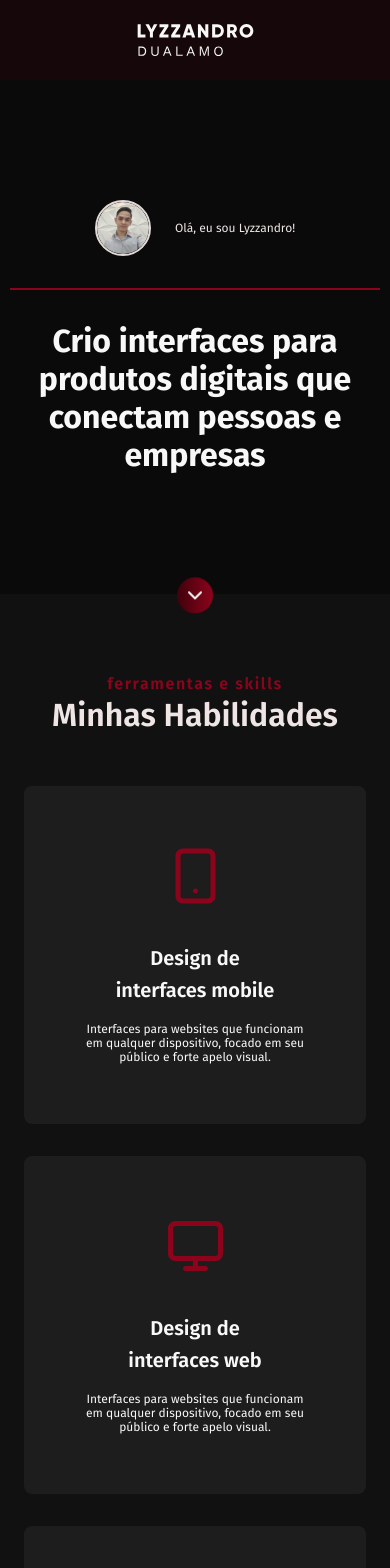
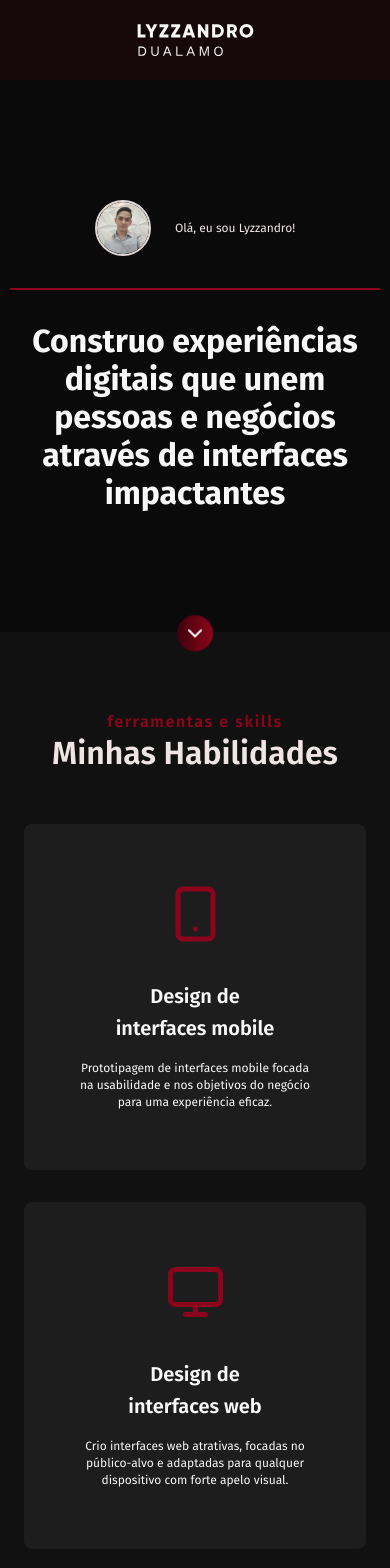
Before and after one commit to lyzzandro/lyzzandro_website, a React (Create React App) app: page / in a window 390 px wide. Shown: the top 1568 px of the page. Built offline with nearby package versions, Linux system fonts and the light colour scheme.

Commit message:
adjusting responsivity

```diff
--- a/src/App.js
+++ b/src/App.js
@@ -2,6 +2,7 @@ import './App.css';
 import Menu from './components/Menu';
 import Apresentation from './components/Apresentation';
 import Habilites from './components/Habilities';
+import Logos from './components/Logos';
 import Projects from './components/Projects';
 import Galery from './components/Galery';
 import Contact from './components/Contact';
@@ -13,6 +14,7 @@ function App() {
             <Menu />
             <Apresentation />
             <Habilites />
+            <Logos />
             <Projects />
             <Galery />
             <Contact />
--- a/src/components/Apresentation/index.js
+++ b/src/components/Apresentation/index.js
@@ -12,8 +12,8 @@ export default function Apresentation() {
                 </div>
                 <img src={line} alt="Linha para separar" />
                 <h1>
-                    Crio interfaces para produtos digitais que conectam pessoas
-                    e empresas
+                    Construo experiências digitais que unem pessoas e negócios
+                    através de interfaces impactantes
                 </h1>
             </div>
         </div>
--- a/src/components/Habilities/index.js
+++ b/src/components/Habilities/index.js
@@ -3,18 +3,10 @@ import mobile from '../../images/smartphone.svg';
 import desktop from '../../images/monitor.svg';
 import code from '../../images/code.svg';
 import arrow from '../../images/arrow-down.svg';
-import tool1 from '../../images/tool1.svg';
-import tool2 from '../../images/tool2.svg';
-import tool3 from '../../images/tool3.svg';
-import tool4 from '../../images/tool4.svg';
-import tool5 from '../../images/tool5.svg';
-import tool6 from '../../images/tool6.svg';
-import tool7 from '../../images/tool7.svg';
-import tool8 from '../../images/tool8.svg';
 
 export default function Habilites() {
     return (
-        <div className="Container">
+        <div className="Container Container-habilities">
             <div className="Habilities" id="habilities">
                 <img src={arrow} className="Arrow-down" />
                 <div className="Title">
@@ -27,9 +19,9 @@ export default function Habilites() {
                         <div>
                             <h3>Design de interfaces mobile</h3>
                             <p>
-                                Interfaces para websites que funcionam em
-                                qualquer dispositivo, focado em seu público e
-                                forte apelo visual.
+                                Prototipagem de interfaces mobile focada na
+                                usabilidade e nos objetivos do negócio para uma
+                                experiência eficaz.
                             </p>
                         </div>
                     </div>
@@ -38,9 +30,9 @@ export default function Habilites() {
                         <div>
                             <h3>Design de interfaces web</h3>
                             <p>
-                                Interfaces para websites que funcionam em
-                                qualquer dispositivo, focado em seu público e
-                                forte apelo visual.
+                                Crio interfaces web atrativas, focadas no
+                                público-alvo e adaptadas para qualquer
+                                dispositivo com forte apelo visual.
                             </p>
                         </div>
                     </div>
@@ -49,55 +41,10 @@ export default function Habilites() {
                         <div>
                             <h3>Desenvolvimento completo</h3>
                             <p>
-                                Interfaces para websites que funcionam em
-                                qualquer dispositivo, focado em seu público e
-                                forte apelo visual.
+                                Desenvolvimento exclusivo, sem templates, com
+                                foco na qualidade e nos detalhes da interface.
                             </p>
                         </div>
-                    </div>
-                </div>
-                <div className="Logos">
-                    <div class="Logos-slide">
-                        <img src={tool1} />
-                        <img src={tool2} />
-                        <img src={tool3} />
-                        <img src={tool4} />
-                        <img src={tool5} />
-                        <img src={tool6} />
-                        <img src={tool7} />
-                        <img src={tool8} />
-                    </div>
-
-                    <div class="Logos-slide">
-                        <img src={tool1} />
-                        <img src={tool2} />
-                        <img src={tool3} />
-                        <img src={tool4} />
-                        <img src={tool5} />
-                        <img src={tool6} />
-                        <img src={tool7} />
-                        <img src={tool8} />
-                    </div>
-
-                    <div class="Logos-slide">
-                        <img src={tool1} />
-                        <img src={tool2} />
-                        <img src={tool3} />
-                        <img src={tool4} />
-                        <img src={tool5} />
-                        <img src={tool6} />
-                        <img src={tool7} />
-                        <img src={tool8} />
-                    </div>
-                    <div class="Logos-slide">
-                        <img src={tool1} />
-                        <img src={tool2} />
-                        <img src={tool3} />
-                        <img src={tool4} />
-                        <img src={tool5} />
-                        <img src={tool6} />
-                        <img src={tool7} />
-                        <img src={tool8} />
                     </div>
                 </div>
             </div>
--- /dev/null
+++ b/src/components/Logos/index.js
@@ -0,0 +1,60 @@
+import '../../styles/logos.css';
+import tool1 from '../../images/tool1.svg';
+import tool2 from '../../images/tool2.svg';
+import tool3 from '../../images/tool3.svg';
+import tool4 from '../../images/tool4.svg';
+import tool5 from '../../images/tool5.svg';
+import tool6 from '../../images/tool6.svg';
+import tool7 from '../../images/tool7.svg';
+import tool8 from '../../images/tool8.svg';
+
+export default function Habilites() {
+    return (
+        <div className="Container Container-Logo">
+            <div className="Logos">
+                <div class="Logos-slide">
+                    <img src={tool1} />
+                    <img src={tool2} />
+                    <img src={tool3} />
+                    <img src={tool4} />
+                    <img src={tool5} />
+                    <img src={tool6} />
+                    <img src={tool7} />
+                    <img src={tool8} />
+                </div>
+
+                <div class="Logos-slide">
+                    <img src={tool1} />
+                    <img src={tool2} />
+                    <img src={tool3} />
+                    <img src={tool4} />
+                    <img src={tool5} />
+                    <img src={tool6} />
+                    <img src={tool7} />
+                    <img src={tool8} />
+                </div>
+
+                <div class="Logos-slide">
+                    <img src={tool1} />
+                    <img src={tool2} />
+                    <img src={tool3} />
+                    <img src={tool4} />
+                    <img src={tool5} />
+                    <img src={tool6} />
+                    <img src={tool7} />
+                    <img src={tool8} />
+                </div>
+                <div class="Logos-slide">
+                    <img src={tool1} />
+                    <img src={tool2} />
+                    <img src={tool3} />
+                    <img src={tool4} />
+                    <img src={tool5} />
+                    <img src={tool6} />
+                    <img src={tool7} />
+                    <img src={tool8} />
+                </div>
+            </div>
+        </div>
+    );
+}
--- a/src/components/apresentation/index.js
+++ b/src/components/apresentation/index.js
@@ -12,8 +12,8 @@ export default function Apresentation() {
                 </div>
                 <img src={line} alt="Linha para separar" />
                 <h1>
-                    Crio interfaces para produtos digitais que conectam pessoas
-                    e empresas
+                    Construo experiências digitais que unem pessoas e negócios
+                    através de interfaces impactantes
                 </h1>
             </div>
         </div>
--- a/src/styles/contact.css
+++ b/src/styles/contact.css
@@ -1,6 +1,6 @@
 .Contact {
     width: 100%;
-    max-width: 1250px;
+    max-width: 1200px;
     justify-content: center;
     display: flex;
     align-items: center;
--- a/src/styles/habilities.css
+++ b/src/styles/habilities.css
@@ -1,11 +1,16 @@
+.Container-habilities {
+    background: var(--dark2);
+    padding: 0 80px;
+}
+
 .Habilities {
     width: 100%;
+    max-width: 1200px;
     display: flex;
     flex-direction: column;
     justify-content: center;
     align-items: center;
-    background: var(--dark2);
-    padding: 120px 0 238px;
+    padding: 120px 0;
     gap: 48px;
     position: relative;
 }
@@ -34,7 +39,7 @@
     flex-direction: row;
     flex-wrap: wrap;
     gap: 48px;
-    justify-content: center;
+    width: 100%;
 }
 
 .Card {
@@ -49,6 +54,8 @@
     border-radius: 8px;
     transition: All 0.3s;
     animation: carddown 0.3s forwards;
+    flex-grow: 1;
+    min-width: 250px;
 }
 
 .Card:hover {
@@ -84,7 +91,7 @@
 .Card p {
     font-weight: 400;
     font-size: 12px;
-    line-height: 14px;
+    line-height: 140%;
     color: var(--white);
     width: 230px;
 }
@@ -93,50 +100,6 @@
     position: absolute;
     top: calc(0% - 36px / 2);
     animation: arrowupdown 4s infinite ease-in-out;
-}
-
-.Logos {
-    overflow: hidden;
-    padding: 24px 0;
-    background: var(--white);
-    white-space: nowrap;
-    position: absolute;
-    width: 100%;
-    bottom: 0;
-}
-
-.Logos:before,
-.Logos:after {
-    position: absolute;
-    top: 0;
-    width: 250px;
-    height: 100%;
-    content: '';
-    z-index: 2;
-}
-
-.Logos:before {
-    left: 0;
-    background: linear-gradient(to left, rgba(248, 248, 248, 0), var(--white));
-}
-
-.Logos:after {
-    right: 0;
-    background: linear-gradient(to right, rgba(248, 248, 248, 0), var(--white));
-}
-
-.Logos:hover .logos-slide {
-    animation-play-state: paused;
-}
-
-.Logos-slide {
-    display: inline-block;
-    animation: 20s slide infinite linear;
-}
-
-.Logos-slide img {
-    height: 50px;
-    margin: 0 80px;
 }
 
 @keyframes arrowupdown {
@@ -183,8 +146,11 @@
 }
 
 @media screen and (max-width: 768px) {
+    .Container-habilities {
+        padding: 0 0;
+    }
     .Habilities {
-        padding: 80px 24px 190px;
+        padding: 80px 24px;
     }
 
     .Cards {
--- /dev/null
+++ b/src/styles/logos.css
@@ -0,0 +1,57 @@
+.Container-Logo {
+    position: relative;
+    height: 102px;
+}
+
+.Logos {
+    overflow: hidden;
+    padding: 24px 0;
+    background: var(--white);
+    white-space: nowrap;
+    position: absolute;
+    width: 100%;
+    bottom: 0;
+}
+
+.Logos:before,
+.Logos:after {
+    position: absolute;
+    top: 0;
+    width: 250px;
+    height: 100%;
+    content: '';
+    z-index: 2;
+}
+
+.Logos:before {
+    left: 0;
+    background: linear-gradient(to left, rgba(248, 248, 248, 0), var(--white));
+}
+
+.Logos:after {
+    right: 0;
+    background: linear-gradient(to right, rgba(248, 248, 248, 0), var(--white));
+}
+
+.Logos:hover .logos-slide {
+    animation-play-state: paused;
+}
+
+.Logos-slide {
+    display: inline-block;
+    animation: 20s slide infinite linear;
+}
+
+.Logos-slide img {
+    height: 50px;
+    margin: 0 80px;
+}
+@media screen and (max-width: 768px) {
+    .Container-Logo {
+        height: 88px;
+    }
+    .Logos-slide img {
+        height: 36px;
+        margin: 0 36px;
+    }
+}
--- a/src/styles/menu.css
+++ b/src/styles/menu.css
@@ -10,7 +10,7 @@
 }
 
 .Menu div {
-    min-width: 1250px;
+    min-width: 1200px;
     display: flex;
     justify-content: space-between;
     position: relative;
```
